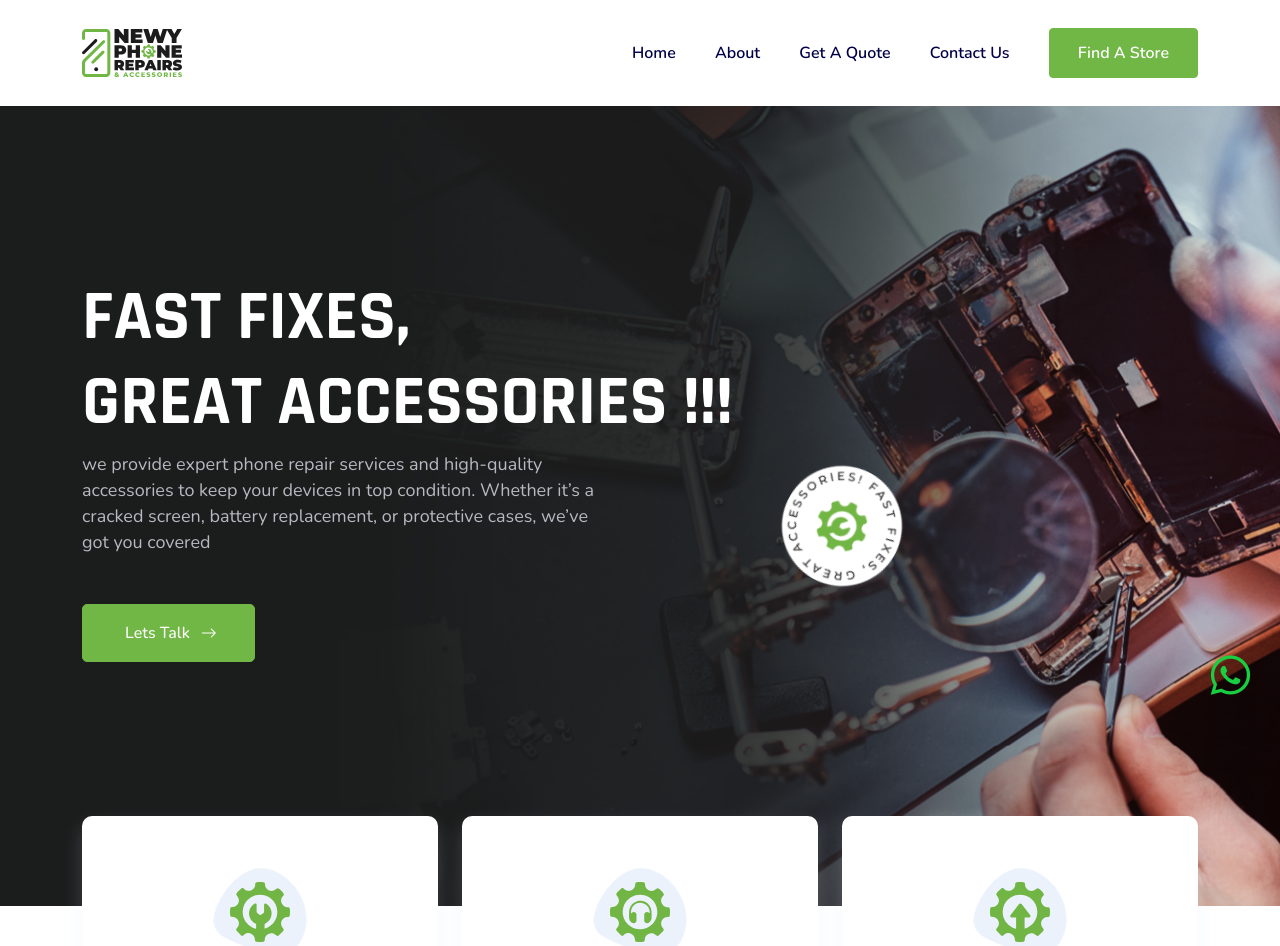
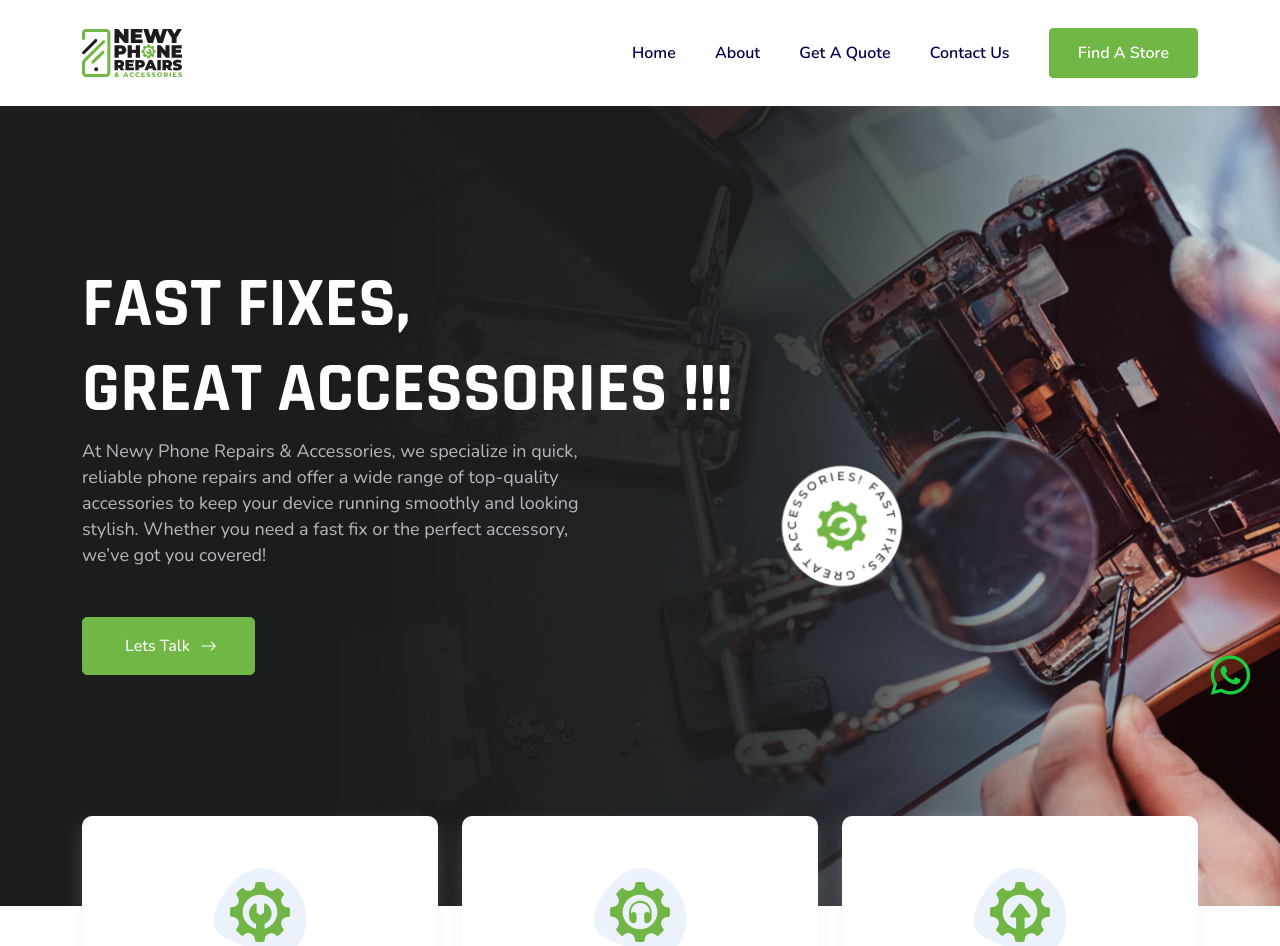
Before and after one commit to sshakif/Mobile-Repair-Service-Website, a PHP site: page / in a window 1280 px wide. Shown: the top 946 px of the page. Run offline with PHP 8.4, Linux system fonts and the light colour scheme.

Commit message:
change content

```diff
--- a/about-us.php
+++ b/about-us.php
@@ -47,7 +47,7 @@
                       >Facebook</a
                     >
                     ,
-                    <a href="https://api.whatsapp.com/send/?phone=%2B61410300544" target="_blank" style="color: green; text-decoration: underline"
+                    <a href="https://api.whatsapp.com/send/?phone=%2B61411715860" target="_blank" style="color: green; text-decoration: underline"
                       >WhatsApp</a
                     >
                     &
--- a/contact.php
+++ b/contact.php
@@ -76,7 +76,7 @@ session_start();
                       <textarea
                         name="massage"
                         id="massage"
-                        placeholder="Write Massage"
+                        placeholder="Write Message"
                         required=""
                       ></textarea>
                     </div>
@@ -101,7 +101,7 @@ session_start();
                 </div>
                 <div class="contact-info-content">
                   <p>Call Us</p>
-                  <h4>+61410300544</h4>
+                  <h4>+61411715860</h4>
                 </div>
               </div>
               <div class="contact-info-box">
--- a/footer.php
+++ b/footer.php
@@ -111,7 +111,7 @@
                       <a href="https://www.instagram.com/newyphonerepairs/#" target ="_blank"><i class="fa-brands fa-instagram"></i></a>
                     </li>
                     <li>
-                    <a href="https://api.whatsapp.com/send/?phone=%2B61410300544" target="_blank">
+                    <a href="https://api.whatsapp.com/send/?phone=%2B61411715860" target="_blank">
                         <i class="fa-brands fa-whatsapp"></i>
                     </a>
 
@@ -176,7 +176,7 @@
       </svg>
     </div>
     <div class=" whatsApp-message">
-        <a href="https://api.whatsapp.com/send/?phone=%2B61410300544" target="_blank">
+        <a href="https://api.whatsapp.com/send/?phone=%2B61411715860" target="_blank">
            <i class="fa-brands fa-whatsapp"></i>
         </a>
     </div>
--- a/index.php
+++ b/index.php
@@ -19,7 +19,7 @@
               <h1>Fast Fixes,</h1>
               <h1>Great Accessories !!!</h1>
               <p>
-              we provide expert phone repair services and high-quality accessories to keep your devices in top condition. Whether it’s a cracked screen, battery replacement, or protective cases, we’ve got you covered
+                  At Newy Phone Repairs & Accessories, we specialize in quick, reliable phone repairs and offer a wide range of top-quality accessories to keep your device running smoothly and looking stylish. Whether you need a fast fix or the perfect accessory, we’ve got you covered!
               </p>
             </div>
             <div class="hero-button">
```
